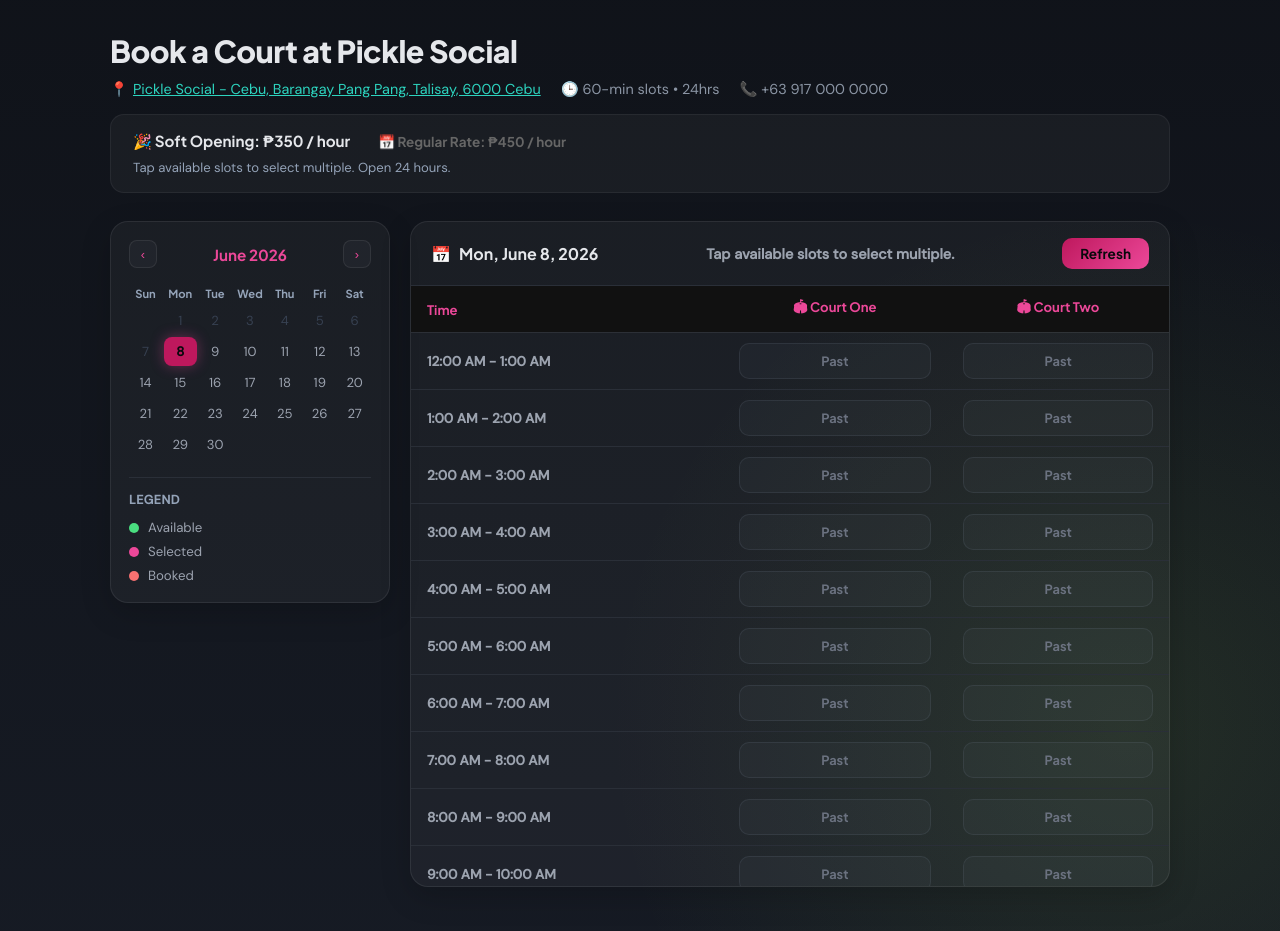
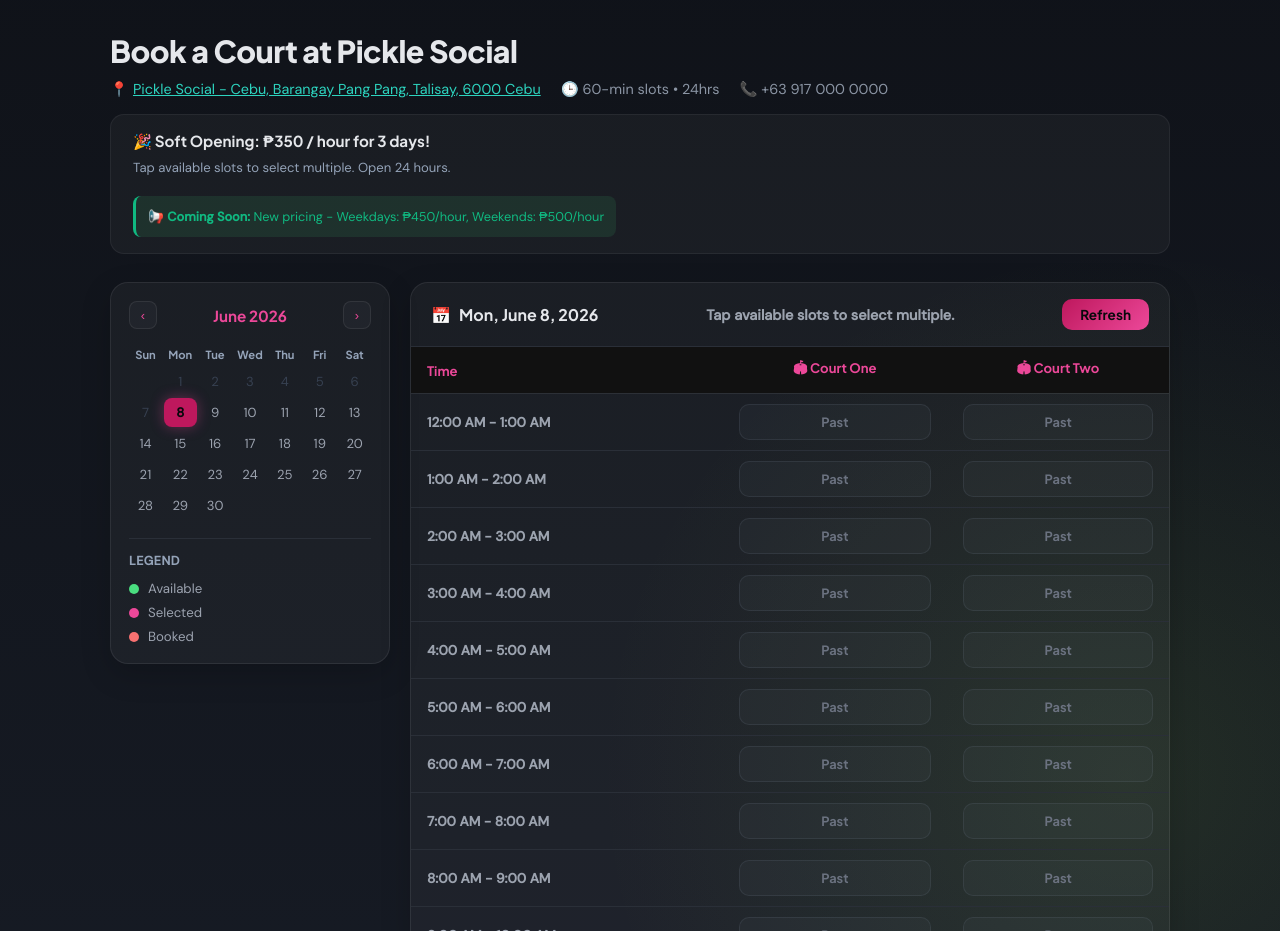
Before and after one commit to picklesocial26/PickleSocial, a website: page index.html in a window 1280 px wide. Shown: the part 1340-2271 px from the top of the page. Drawn offline with nearby package versions, Linux system fonts and the light colour scheme; no server answers.

Commit message:
Update index.html

```diff
--- a/index.html
+++ b/index.html
@@ -143,9 +143,9 @@
   </div>
 
   <div class="pricing-banner">
-    <div class="rate">🎉 Soft Opening: ₱350 / hour</div>
-    <div class="rate" style="font-size: 0.9em; color: #666;">📅 Regular Rate: ₱450 / hour</div>
+    <div class="rate">🎉 Soft Opening: ₱350 / hour for 3 days!</div>
     <div class="note">Tap available slots to select multiple. Open 24 hours.</div>
+    <div style="margin-top: 12px; padding: 12px; background: rgba(74, 222, 128, 0.1); border-radius: 8px; font-size: 0.85em; color: #10b981; border-left: 3px solid #10b981;">📢 <strong>Coming Soon:</strong> New pricing - Weekdays: ₱450/hour, Weekends: ₱500/hour</div>
   </div>
 
   <div class="booking-section">
```
